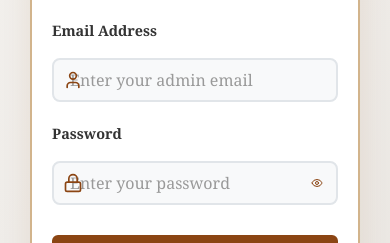
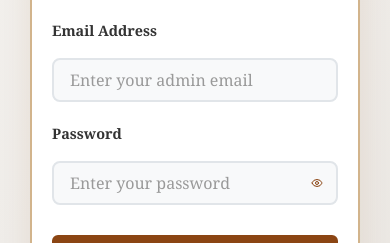
Before and after one commit to kritan1000/Amania, a React (Vite) app in the folder Admin/: page /admin/login in a window 390 px wide. Shown: the part 315-558 px from the top of the page. Built offline with nearby package versions, Linux system fonts and the light colour scheme.

Commit message:
Remove user and lock icons from admin login input fields

```diff
--- a/Admin/src/components/AdminLogin.css
+++ b/Admin/src/components/AdminLogin.css
@@ -103,7 +103,7 @@ body {
 
 .input-wrapper input {
   width: 100%;
-  padding: 12px 12px 12px 50px; /* Increased left padding for icon */
+  padding: 12px 12px; /* Removed left padding since no icons */
   border: 2px solid #d2b48c;
   border-radius: 6px;
   font-size: 16px;
@@ -128,21 +128,9 @@ body {
   font-family: 'Georgia', serif;
 }
 
-.input-icon {
-  position: absolute;
-  left: 15px; /* Adjusted position */
-  top: 50%;
-  transform: translateY(-50%);
-  color: #8b4513;
-  z-index: 1;
-  pointer-events: none;
-  width: 20px;
-  height: 20px;
-}
-
 .password-toggle {
   position: absolute;
-  right: 15px; /* Adjusted position */
+  right: 15px;
   top: 50%;
   transform: translateY(-50%);
   background: none;
@@ -279,11 +267,6 @@ body {
 
   .input-wrapper input {
     font-size: 16px; /* Prevents zoom on iOS */
-    padding-left: 45px; /* Slightly less padding on mobile */
-  }
-
-  .input-icon {
-    left: 12px; /* Adjusted for mobile */
   }
 
   .admin-login-btn {
@@ -312,15 +295,11 @@ body {
 
   .input-wrapper input {
     height: 44px;
-    padding: 10px 10px 10px 42px; /* Adjusted padding */
-  }
-
-  .input-icon {
-    left: 11px; /* Adjusted position */
+    padding: 10px 10px; /* Adjusted padding */
   }
 
   .password-toggle {
-    right: 11px; /* Adjusted position */
+    right: 11px;
   }
 }
 
--- a/Admin/src/components/AdminLogin.jsx
+++ b/Admin/src/components/AdminLogin.jsx
@@ -6,7 +6,7 @@
 
 import React, { useState } from 'react';
 import axios from 'axios';
-import { User, Lock, Eye, EyeOff } from 'lucide-react';
+import { Eye, EyeOff } from 'lucide-react';
 import './AdminLogin.css';
 
 const AdminLogin = () => {
@@ -55,7 +55,6 @@ const AdminLogin = () => {
             <div className="form-group">
               <label htmlFor="email">Email Address</label>
               <div className="input-wrapper">
-                <User className="input-icon" size={20} />
                 <input
                   type="email"
                   id="email"
@@ -71,7 +70,6 @@ const AdminLogin = () => {
             <div className="form-group">
               <label htmlFor="password">Password</label>
               <div className="input-wrapper">
-                <Lock className="input-icon" size={20} />
                 <input
                   type={showPassword ? 'text' : 'password'}
                   id="password"
```
